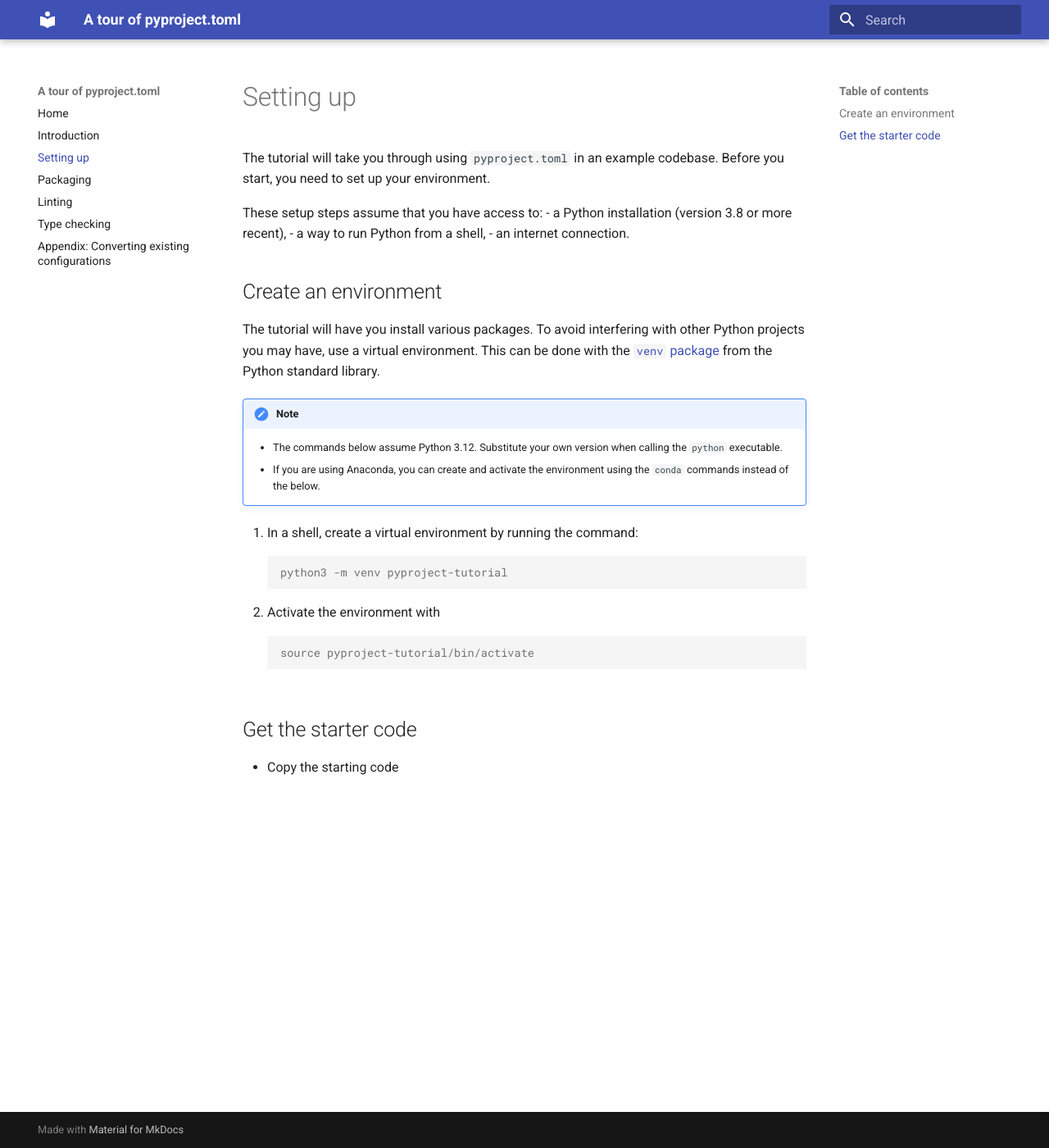
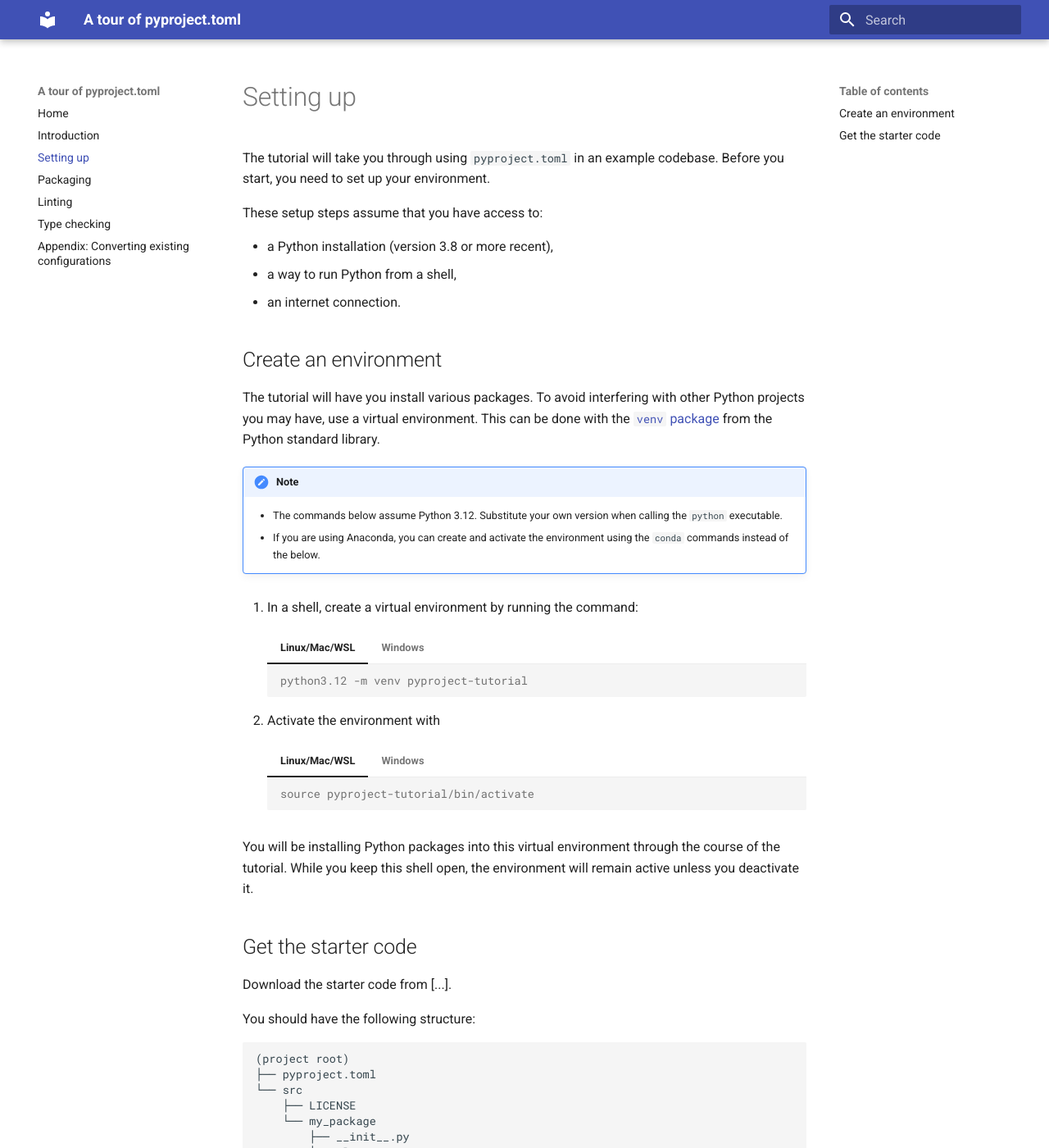
Before and after one commit to ageorgou/pyproject-toml, an MkDocs documentation site: the page built from docs/setup.md, in a window 1280 px wide and 1400 px high. Shown: the whole window at 82% size. Built offline with MkDocs 1.6.1 and Material for MkDocs 9.7.7, drawn with Linux system fonts in a browser that asks for light colours; some of the changed text lies outside the part shown.

Commit message:
Continue setup instructions

````diff
--- a/docs/setup.md
+++ b/docs/setup.md
@@ -4,6 +4,7 @@
 codebase. Before you start, you need to set up your environment.
 
 These setup steps assume that you have access to:
+
 - a Python installation (version 3.8 or more recent),
 - a way to run Python from a shell,
 - an internet connection.
@@ -23,17 +24,55 @@
 
 
 1. In a shell, create a virtual environment by running the command:
-   ```console
-   python3 -m venv pyproject-tutorial
-   ```
+
+    === "Linux/Mac/WSL"
+        ```console
+        python3.12 -m venv pyproject-tutorial
+        ```
+
+    === "Windows"
+        ```console
+        py -m venv pyproject-tutorial
+        ```
+
 1. Activate the environment with
-    ```console
-    source pyproject-tutorial/bin/activate
-    ```
 
+    === "Linux/Mac/WSL"
+
+        ```console
+        source pyproject-tutorial/bin/activate
+        ```
+
+    === "Windows"
+        ```console
+        pyproject-tutorial\Scripts\activate
+        ```
+
+You will be installing Python packages into this virtual environment
+through the course of the tutorial. While you keep this shell open,
+the environment will remain active unless you deactivate it.
 
 ## Get the starter code
 
-- Copy the starting code
+Download the starter code from [...].
+
+You should have the following structure:
+
+```
+(project root)
+├── pyproject.toml
+└── src
+    ├── LICENSE
+    └── my_package
+        ├── __init__.py
+        ├── cli.py
+        ├── experimental.py
+        └── library.py
+```
+
+The `pyproject.toml` contains a very basic configuration, which you will
+be extending during the tutorial.
+
+You're now ready to start!
 
 [venv-guide]: https://packaging.python.org/en/latest/guides/installing-using-pip-and-virtual-environments/#create-and-use-virtual-environments
--- a/mkdocs.yml
+++ b/mkdocs.yml
@@ -2,6 +2,9 @@
 site_url: https://ageorgoulas.github.io/onefile
 theme:
   name: material
+  features:
+    - content.tabs.link
+
 nav:
   - index.md
   - introduction.md
@@ -14,3 +17,5 @@
   - admonition
   - pymdownx.details
   - pymdownx.superfences
+  - pymdownx.tabbed:
+      alternate_style: true
````
